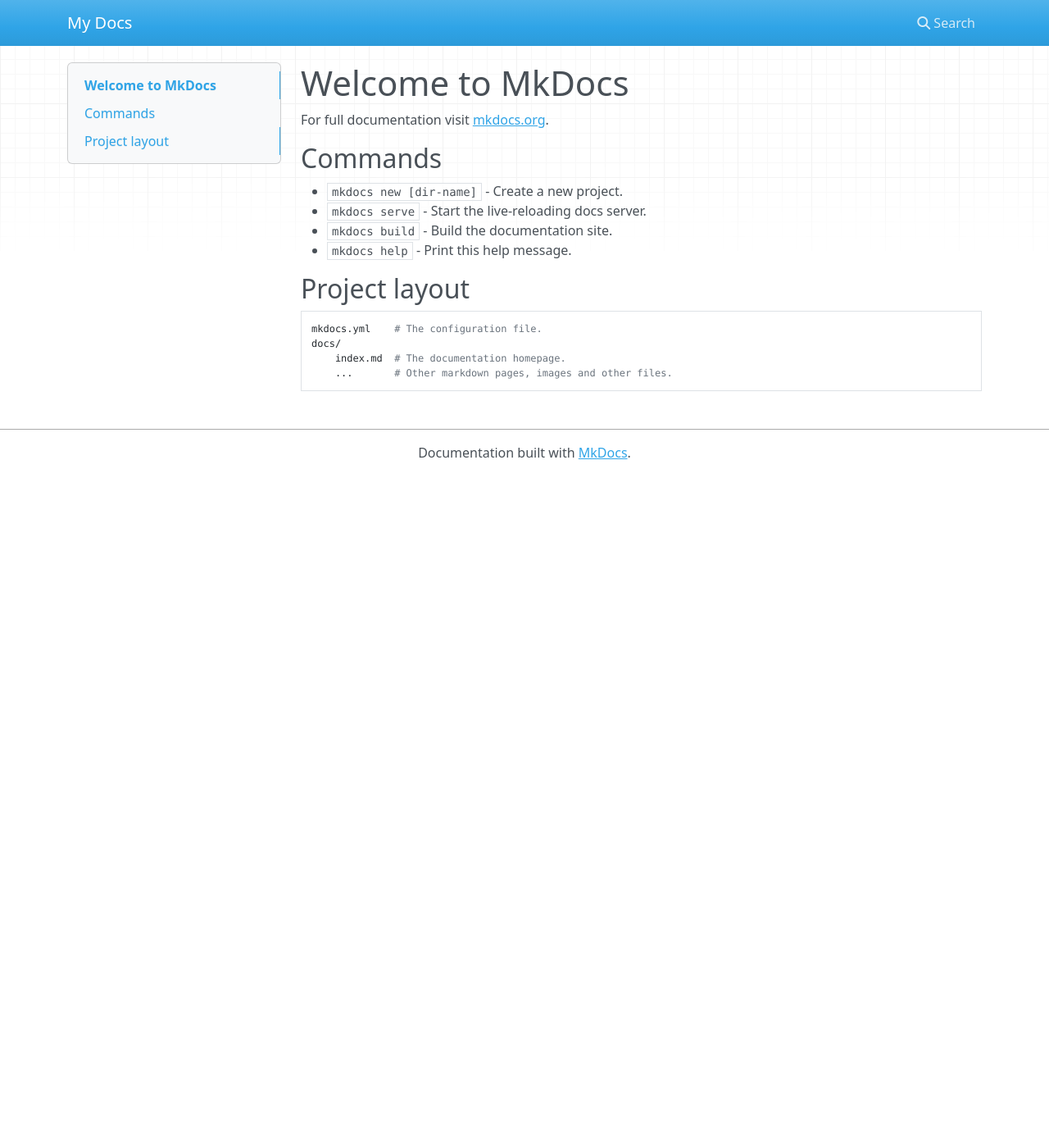
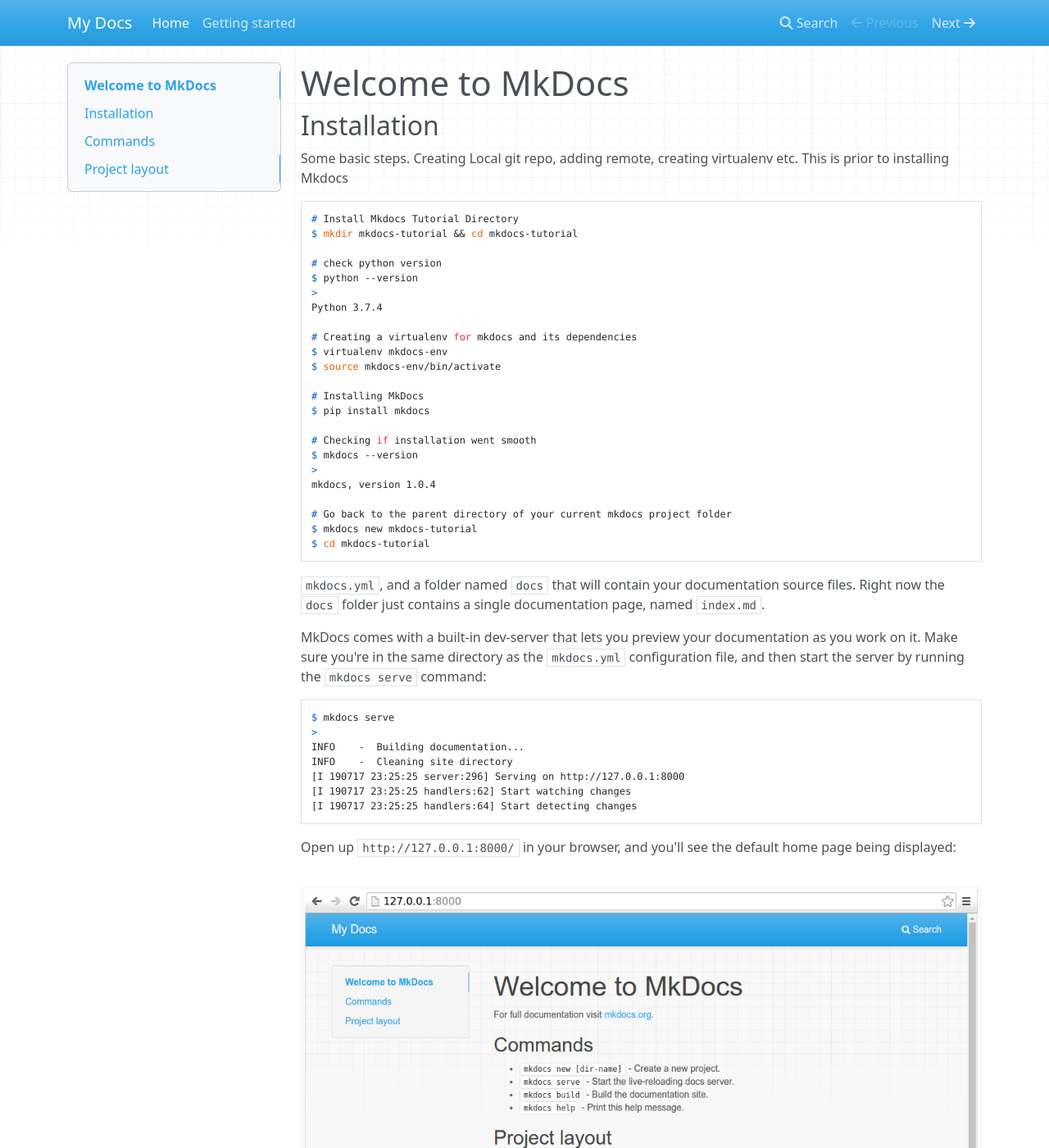
Before and after one commit to amdgd/mkdocs-tutorial, an MkDocs documentation site: the page built from docs/index.md, in a window 1280 px wide and 1400 px high. Shown: the whole window at 82% size. Built offline with MkDocs 1.6.1, drawn with Linux system fonts in a browser that asks for light colours; nearby versions of some CDN libraries.

````diff
--- a/docs/index.md
+++ b/docs/index.md
@@ -1,6 +1,71 @@
+---
+title: Home
+author: Ankit M
+date: 2019-07-17
+description: A brief tutorial to get your started with MkDocs.
+status: completed
+---
+
+
+
 # Welcome to MkDocs
 
-For full documentation visit [mkdocs.org](https://mkdocs.org).
+## Installation
+
+Some basic steps. Creating Local git repo, adding remote, creating virtualenv etc.
+This is prior to installing Mkdocs
+
+```shell
+# Install Mkdocs Tutorial Directory
+$ mkdir mkdocs-tutorial && cd mkdocs-tutorial
+
+# check python version
+$ python --version
+>
+Python 3.7.4
+
+# Creating a virtualenv for mkdocs and its dependencies
+$ virtualenv mkdocs-env
+$ source mkdocs-env/bin/activate
+
+# Installing MkDocs
+$ pip install mkdocs
+
+# Checking if installation went smooth
+$ mkdocs --version
+>
+mkdocs, version 1.0.4
+
+# Go back to the parent directory of your current mkdocs project folder
+$ mkdocs new mkdocs-tutorial
+$ cd mkdocs-tutorial
+```
+
+
+
+`mkdocs.yml`, and a folder named `docs` that will contain your documentation source files. Right now the `docs` folder just contains a single documentation page, named `index.md`.
+
+MkDocs comes with a built-in dev-server that lets you preview your documentation as you work on it. Make sure you're in the same directory as the `mkdocs.yml` configuration file, and then start the server by running the `mkdocs serve` command:
+
+
+
+```shell
+$ mkdocs serve
+>
+INFO    -  Building documentation...
+INFO    -  Cleaning site directory
+[I 190717 23:25:25 server:296] Serving on http://127.0.0.1:8000
+[I 190717 23:25:25 handlers:62] Start watching changes
+[I 190717 23:25:25 handlers:64] Start detecting changes
+```
+
+Open up `http://127.0.0.1:8000/` in your browser, and you'll see the default home page being displayed:
+
+
+
+![The MkDocs live server](img/screenshot-20190717233248757.png)
+
+
 
 ## Commands
 
@@ -9,6 +74,8 @@ For full documentation visit [mkdocs.org](https://mkdocs.org).
 * `mkdocs build` - Build the documentation site.
 * `mkdocs help` - Print this help message.
 
+
+
 ## Project layout
 
     mkdocs.yml    # The configuration file.
````
Also changed, not shown: README.md (+15 -0 lines), docs/getting-started.md (added), docs/img/screenshot-20190717233248757.png (added), 2 other files.
